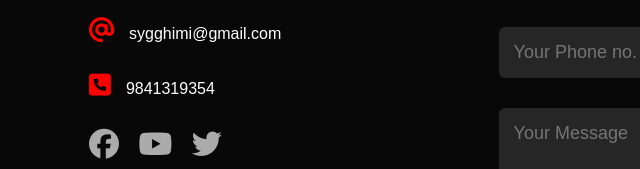
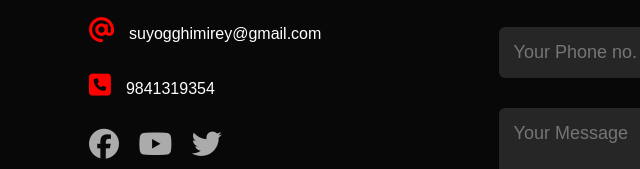
Before and after one commit to suyog3e/port, a plain HTML site: page index.html in a window 1280 px wide. Shown: the part 2744-2913 px from the top of the page, 39-679 px from the left. Drawn offline with nearby package versions, Linux system fonts and the light colour scheme.

Commit message:
index.html

```diff
--- a/index.html
+++ b/index.html
@@ -158,7 +158,7 @@
     <div class="row">
     <div class="contact-left">
     <h1 class="sub-title">Get In Touch</h1>
-    <p><i class="fa-solid fa-at"></i>sygghimi@gmail.com</p>
+    <p><i class="fa-solid fa-at"></i>suyogghimirey@gmail.com</p>
     <p><i class="fa-solid fa-square-phone"></i>9841319354</p>
     <div class="social-icons">
       <a href="https://www.facebook.com/suyogvamp"><i class="fa-brands fa-facebook"></i></a>
```
